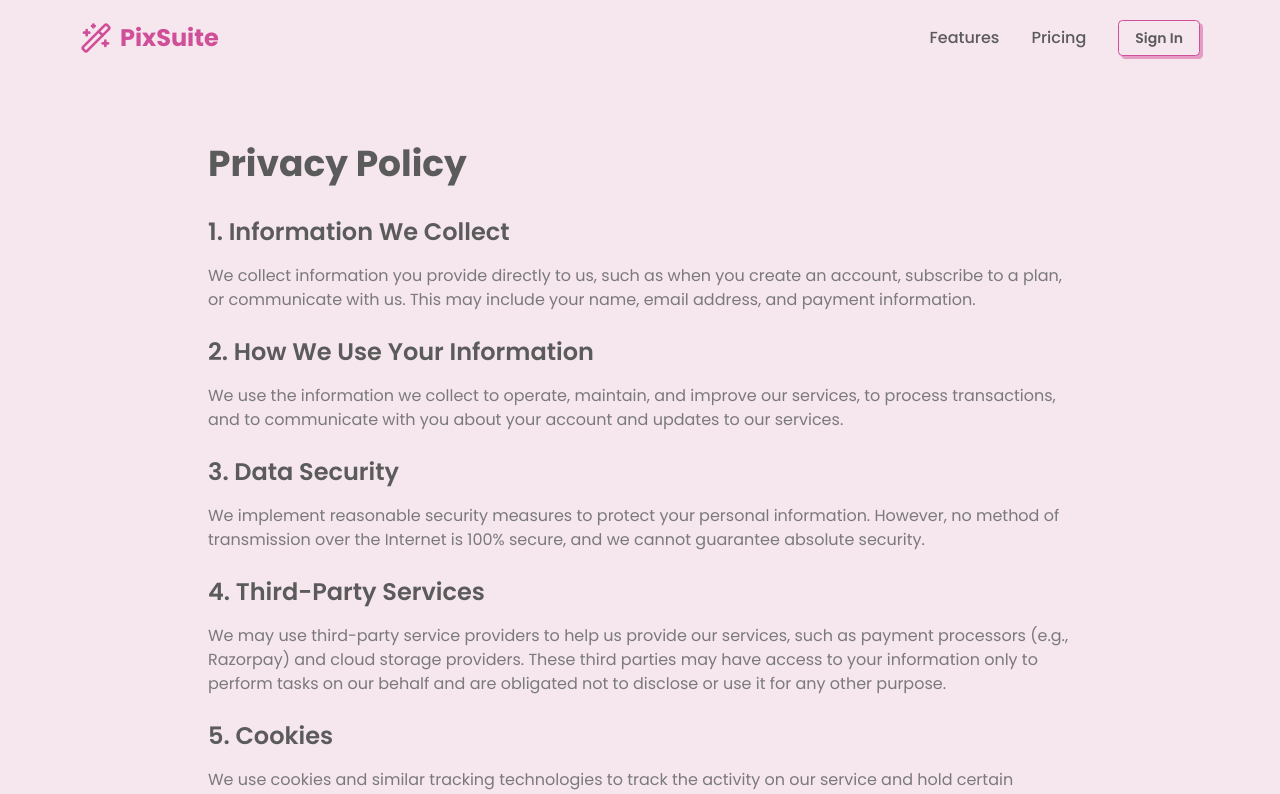
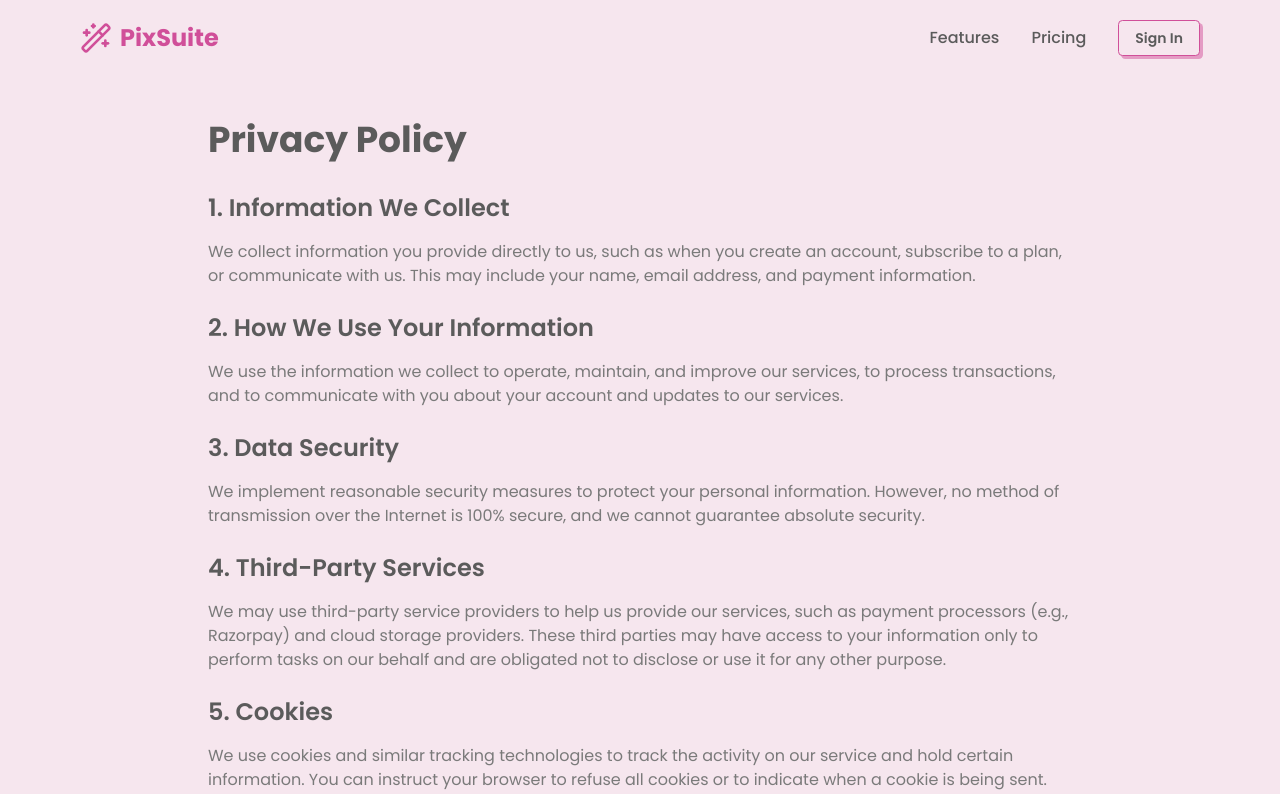
Before and after one commit to csfahad/pixsuite, a Next.js app: page /privacy in a window 1280 px wide. Shown: the top 794 px of the page. Built offline with nearby package versions, Linux system fonts and the light colour scheme; no server answers.

Commit message:
fix(ui): fix uneven margins

```diff
--- a/src/app/privacy/page.tsx
+++ b/src/app/privacy/page.tsx
@@ -5,7 +5,7 @@ import { motion } from 'motion/react';
 
 export default function PrivacyPage() {
     return (
-        <div className="min-h-screen bg-background pt-24">
+        <div className="min-h-screen bg-background pt-18">
             <motion.div
                 initial={{ opacity: 0, y: 20 }}
                 animate={{ opacity: 1, y: 0 }}
--- a/src/app/terms/page.tsx
+++ b/src/app/terms/page.tsx
@@ -5,7 +5,7 @@ import { motion } from 'motion/react';
 
 export default function TermsPage() {
     return (
-        <div className="min-h-screen bg-background pt-24">
+        <div className="min-h-screen bg-background pt-18">
             <motion.div
                 initial={{ opacity: 0, y: 20 }}
                 animate={{ opacity: 1, y: 0 }}
```
